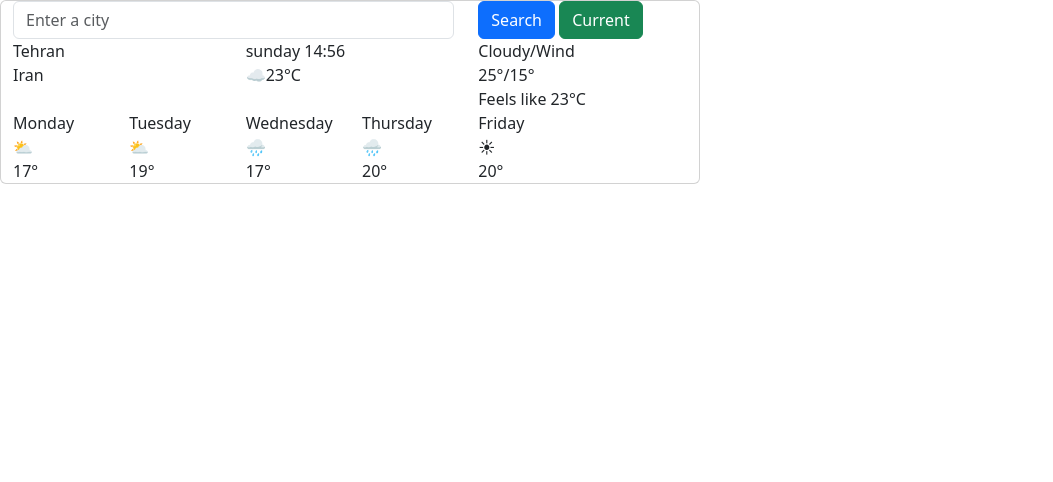
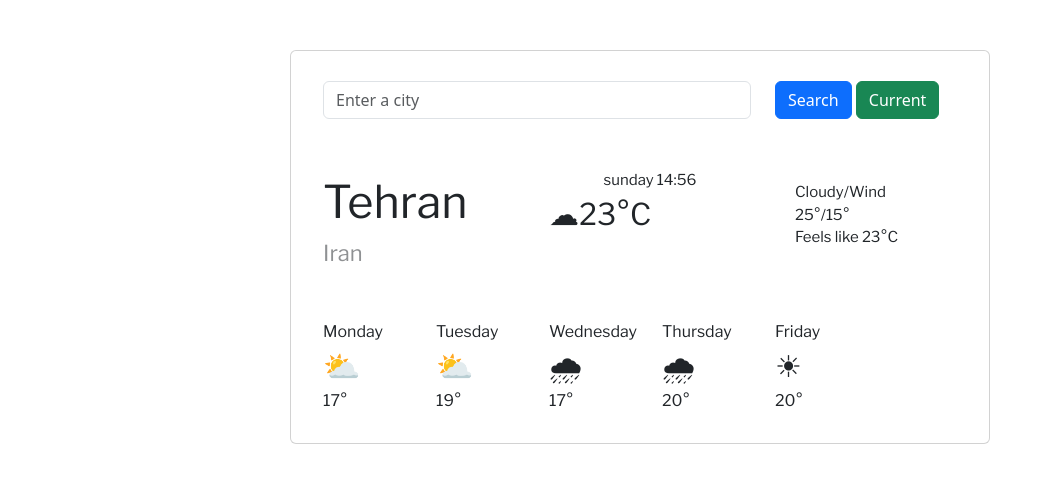
Before and after one commit to melikahaz/my-project, a plain HTML site: page index.html in a window 1280 px wide. Shown: the whole page, without its empty margins (0-1053 px from the left). Drawn offline with nearby package versions, Linux system fonts and the light colour scheme; a script that the page names is missing.

Commit message:
create styles.css

```diff
--- a/index.html
+++ b/index.html
@@ -5,7 +5,7 @@
     <meta http-equiv="X-UA-Compatible" content="IE=edge" />
     <meta name="viewport" content="width=device-width, initial-scale=1.0" />
     <title>Wireframe</title>
-    <link href="src/styles.css" rel="stylesheet" type="text/css" />
+    <link href="styles.css" rel="stylesheet" type="text/css" />
     <link
       href="https://cdn.jsdelivr.net/npm/bootstrap@5.3.0-alpha3/dist/css/bootstrap.min.css"
       rel="stylesheet"
--- /dev/null
+++ b/styles.css
@@ -0,0 +1,47 @@
+.card {
+  display: block;
+  margin: 0 auto;
+  margin-top: 50px;
+  padding: 30px 0 30px 20px;
+}
+.city {
+  font-size: 45px;
+  font-family: "Libre Franklin", sans-serif;
+}
+.country {
+  font-size: 22px;
+  opacity: 0.5;
+  font-family: "Libre Franklin", sans-serif;
+}
+.day {
+  font-size: 15px;
+  text-align: center;
+  font-family: "Libre Franklin", sans-serif;
+}
+.degree {
+  font-size: 30px;
+  font-family: "Libre Franklin", sans-serif;
+}
+.list {
+  margin-left: 20px;
+  margin-top: 12px;
+  font-size: 15px;
+  font-family: "Libre Franklin", sans-serif;
+}
+.section {
+  margin: 50px;
+}
+.week {
+  font-family: "Libre Franklin", sans-serif;
+}
+.icon {
+  font-size: 30px;
+}
+.fah {
+  color: black;
+  text-decoration: none;
+}
+.cel {
+  color: black;
+  text-decoration: none;
+}
```
